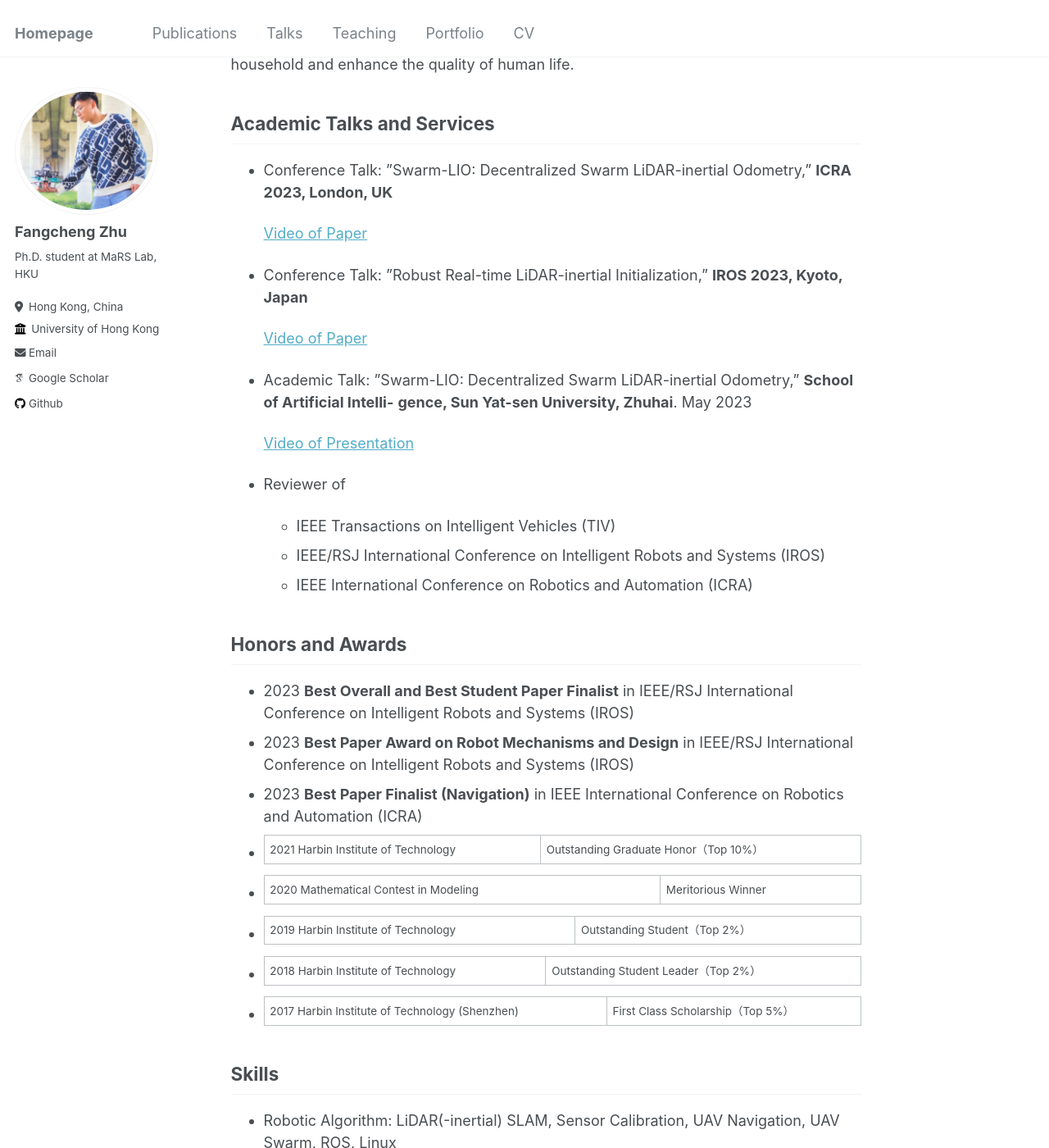
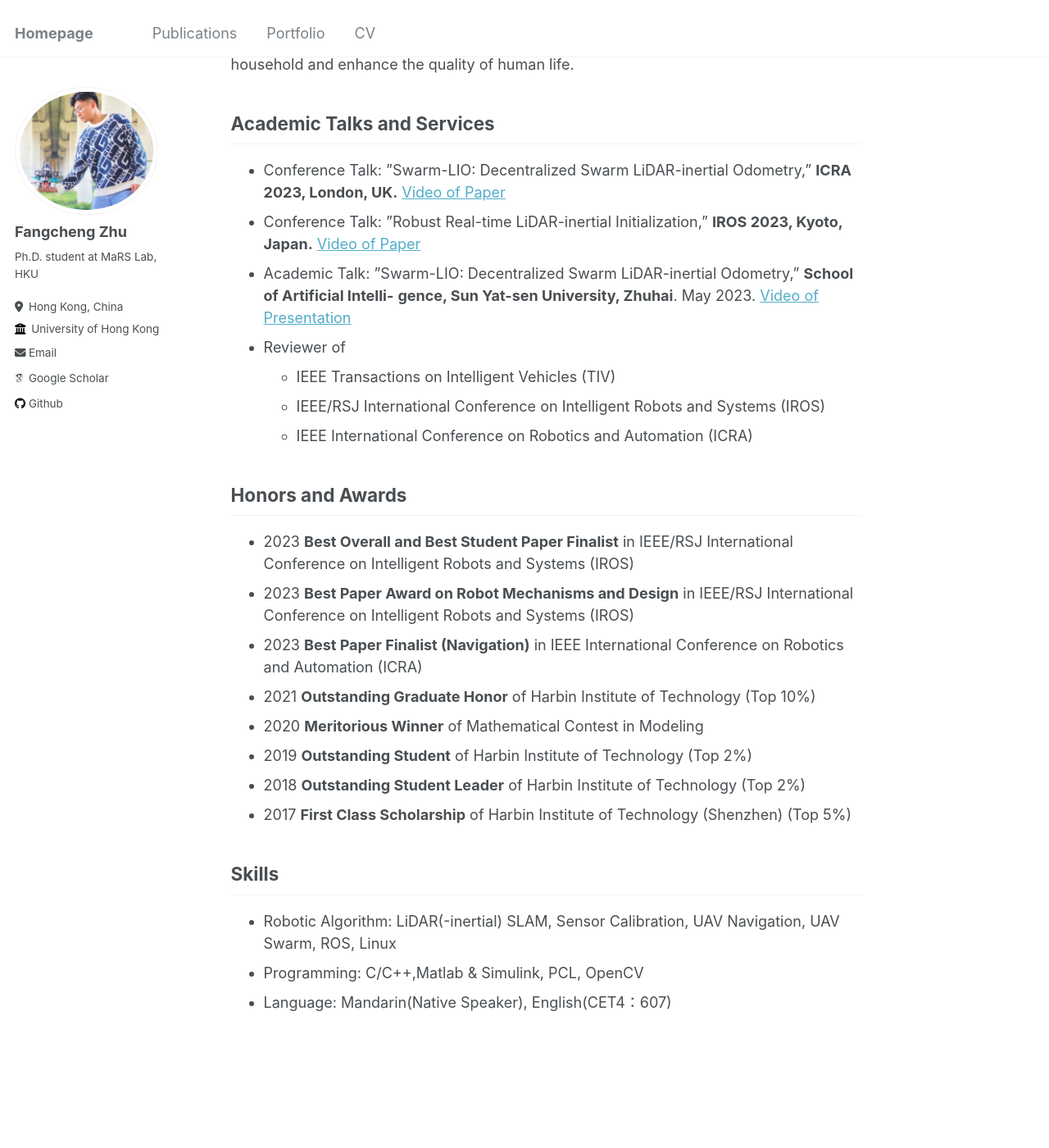
Before and after one commit to zfc-zfc/zhufangcheng.github.io, a Jekyll site: the page built from _pages/about.md, in a window 1280 px wide and 1400 px high, scrolled down 555 px. Shown: the whole window at 82% size. Built offline with Jekyll 4.4.1, drawn with Linux system fonts in a browser that asks for light colours; some web fonts are replaced.

Commit message:
Update homepage.

```diff
--- a/_pages/about.md
+++ b/_pages/about.md
@@ -23,21 +23,11 @@ Now I am dedicated to developing stable and feasible algorithms that enable robo
 
 ## Academic Talks and Services
 
-* Conference Talk: ”Swarm-LIO: Decentralized Swarm LiDAR-inertial Odometry,” **ICRA 2023, London, UK**
-
-  [Video of Paper](https://b23.tv/MnAbSVX)
-
-* Conference Talk: ”Robust Real-time LiDAR-inertial Initialization,” **IROS 2023, Kyoto, Japan**
-
-  [Video of Paper](https://youtu.be/WiHgcPpKwvU?si=EQ-f134sQK3UFWLb)
-
+* Conference Talk: ”Swarm-LIO: Decentralized Swarm LiDAR-inertial Odometry,” **ICRA 2023, London, UK.** [Video of Paper](https://b23.tv/MnAbSVX)
+* Conference Talk: ”Robust Real-time LiDAR-inertial Initialization,” **IROS 2023, Kyoto, Japan.** [Video of Paper](https://youtu.be/WiHgcPpKwvU?si=EQ-f134sQK3UFWLb)
 * Academic Talk: ”Swarm-LIO: Decentralized Swarm LiDAR-inertial Odometry,” **School of Artificial Intelli-**
-  **gence, Sun Yat-sen University, Zhuhai**. May 2023
-
-  [Video of Presentation](https://b23.tv/nGhNqVS)
-
+  **gence, Sun Yat-sen University, Zhuhai**. May 2023.  [Video of Presentation](https://b23.tv/nGhNqVS)
 * Reviewer of
-
   * IEEE Transactions on Intelligent Vehicles (TIV)
   * IEEE/RSJ International Conference on Intelligent Robots and Systems (IROS)
   * IEEE International Conference on Robotics and Automation (ICRA)
@@ -49,11 +39,11 @@ Now I am dedicated to developing stable and feasible algorithms that enable robo
 * 2023 **Best Overall and Best Student Paper Finalist** in IEEE/RSJ International Conference on Intelligent Robots and Systems (IROS)
 * 2023 **Best Paper Award on Robot Mechanisms and Design** in IEEE/RSJ International Conference on Intelligent Robots and Systems (IROS)
 * 2023 **Best Paper Finalist (Navigation)** in IEEE International Conference on Robotics and Automation (ICRA)
-* 2021 Harbin Institute of Technology | Outstanding Graduate Honor（Top 10%）
-* 2020 Mathematical Contest in Modeling | Meritorious Winner
-* 2019 Harbin Institute of Technology | Outstanding Student（Top 2%）
-* 2018 Harbin Institute of Technology | Outstanding Student Leader（Top 2%）
-* 2017 Harbin Institute of Technology (Shenzhen) | First Class Scholarship（Top 5%）
+* 2021 **Outstanding Graduate Honor** of Harbin Institute of Technology (Top 10%)
+* 2020 **Meritorious Winner** of Mathematical Contest in Modeling
+* 2019 **Outstanding Student** of Harbin Institute of Technology (Top 2%)
+* 2018 **Outstanding Student Leader** of Harbin Institute of Technology (Top 2%)
+* 2017 **First Class Scholarship** of Harbin Institute of Technology (Shenzhen) (Top 5%)
 
 
 
```
Also changed, not shown: _data/navigation.yml (+4 -4 lines).
